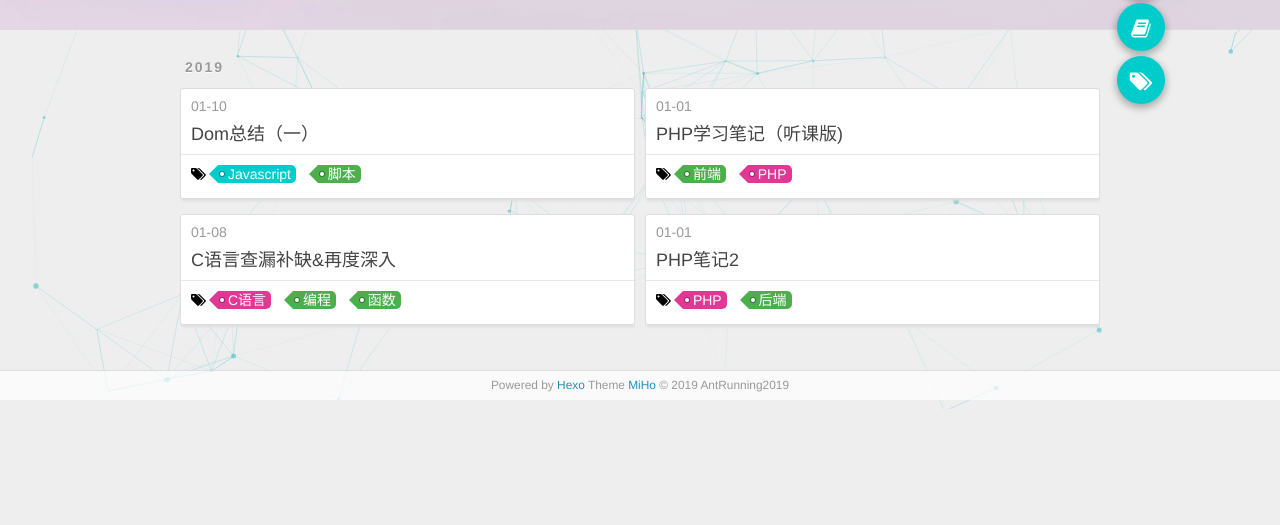
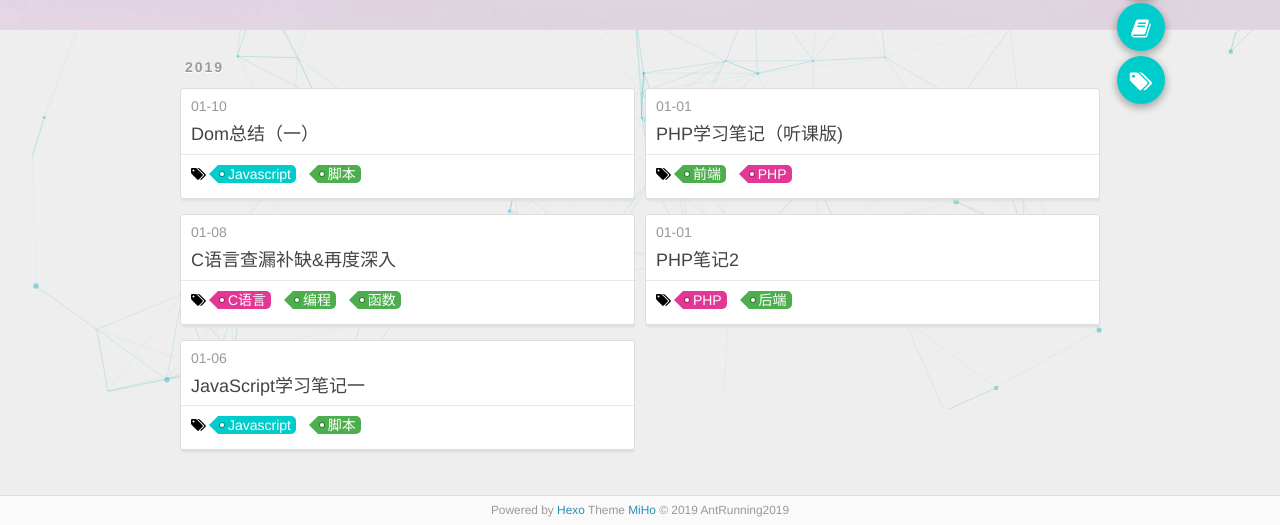
Before and after one commit to AntRunning2019/blog.github.io, a plain HTML site: page categories/program/index.html in a window 1280 px wide. Shown: the part 391-916 px from the top of the page. Before the commit the page ends 800 px from the top, so only its background shows below. Drawn offline with nearby package versions, Linux system fonts and the light colour scheme; some packages are replaced by stand-ins of ours; a script that the page names is missing.

Commit message:
Site updated: 2019-01-11 12:03:54

```diff
--- a/categories/program/index.html
+++ b/categories/program/index.html
@@ -184,6 +184,40 @@
     <a href="/blog.github.io/tags/编程/" class="color3">编程</a>
 
     <a href="/blog.github.io/tags/函数/" class="color3">函数</a>
+
+  </li>
+
+        </div>
+
+  </div>
+</article>
+
+
+
+
+    <article class="archive-article archive-type-post">
+  <div class="archive-article-inner">
+    <header class="archive-article-header">
+      <a href="/blog.github.io/2019/01/06/2018-11-26 JS学习 201414/" class="archive-article-date">
+  <time datetime="2019-01-06T05:54:46.000Z" itemprop="datePublished">01-06</time>
+</a>
+
+
+    <h1 itemprop="name">
+      <a class="archive-article-title" href="/blog.github.io/2019/01/06/2018-11-26 JS学习 201414/">JavaScript学习笔记一</a>
+    </h1>
+
+
+    </header>
+
+        <div class="archive-post-footer">
+
+  <li class="article-footer-tags">
+    <i class="fa fa-tags"></i>
+
+    <a href="/blog.github.io/tags/Javascript/" class="color1">Javascript</a>
+
+    <a href="/blog.github.io/tags/脚本/" class="color3">脚本</a>
 
   </li>
 
```
Also changed, not shown: 2019/01/06/2018-11-26 JS学习 201414/index.html (+9 -2 lines), content.json (+1 -1 lines), index.html (+7 -0 lines), search.xml (+3 -0 lines).
